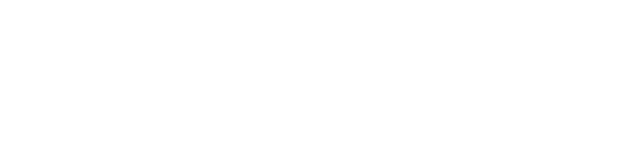
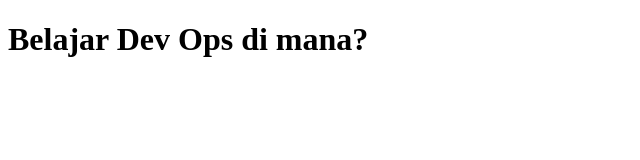
Before and after one commit to repiuer252/devops, a plain HTML site: page index.html in a window 1280 px wide. Shown: the whole page, without its empty margins (0-640 px from the left). Drawn offline with Linux system fonts and the light colour scheme.

Commit message:
Update index.html

```diff
--- a/index.html
+++ b/index.html
@@ -4,6 +4,6 @@
     <title>Latihan</title>
   </head>
   <body>
-
+    <h1>Belajar Dev Ops di mana?</h1>
   </body>
 </html>
```
